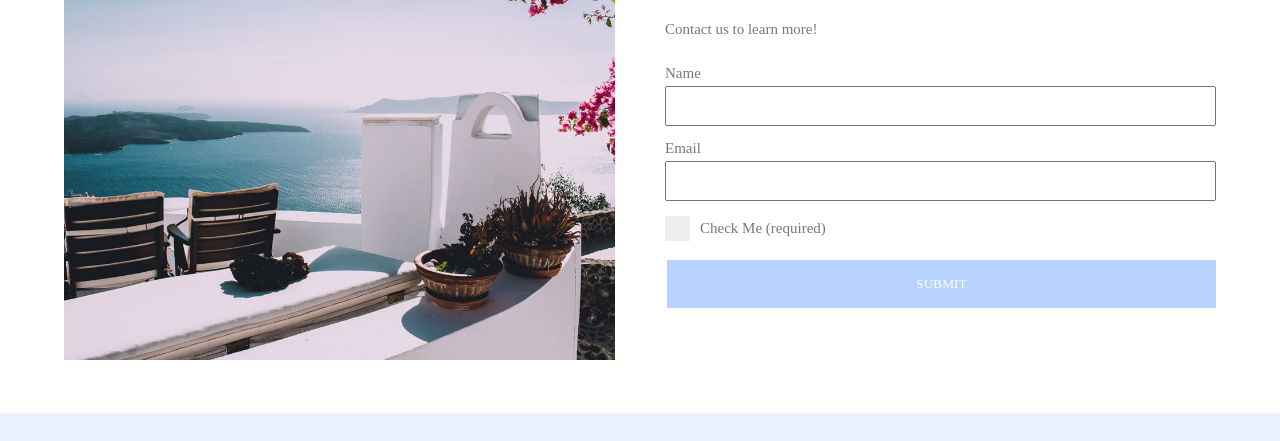
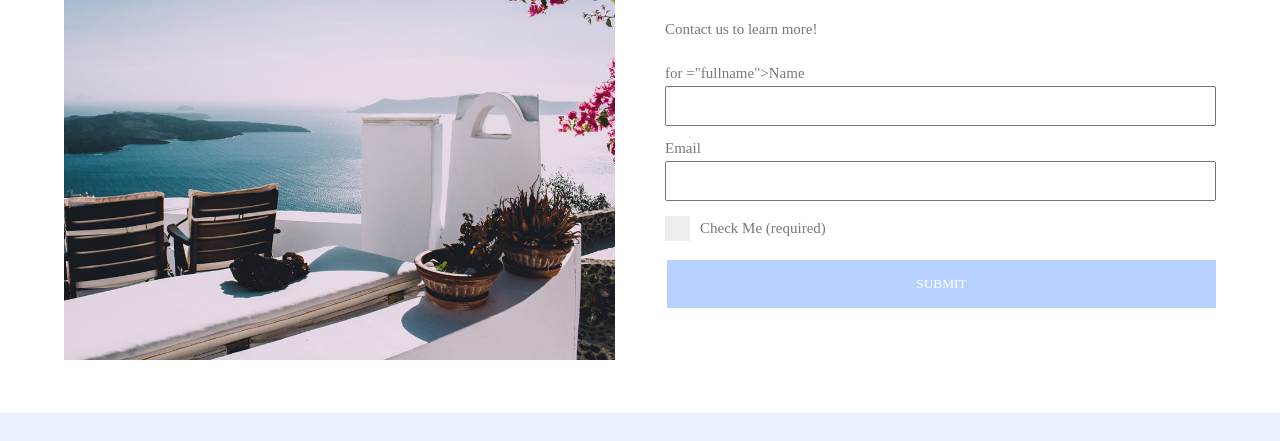
Before and after one commit to sneakysam26/inm320saa-accessibility-assignment, a website: page public/index.html in a window 1280 px wide. Shown: the part 254-695 px from the top of the page. Drawn offline with nearby package versions, Linux system fonts and the light colour scheme; a web font is replaced by a local one.

Commit message:
index html label 1
added label to checkfullname

```diff
--- a/public/index.html
+++ b/public/index.html
@@ -61,7 +61,7 @@
                     <div class="post-list-entry">
                         <p>Contact us to learn more!</p>
                         <form action="/" method="post">
-                            <label>Name</label>
+                            <label> for ="fullname">Name</label>
                             <input type="text" name="fullname" required />
 
                             <label>Email</label>
```
